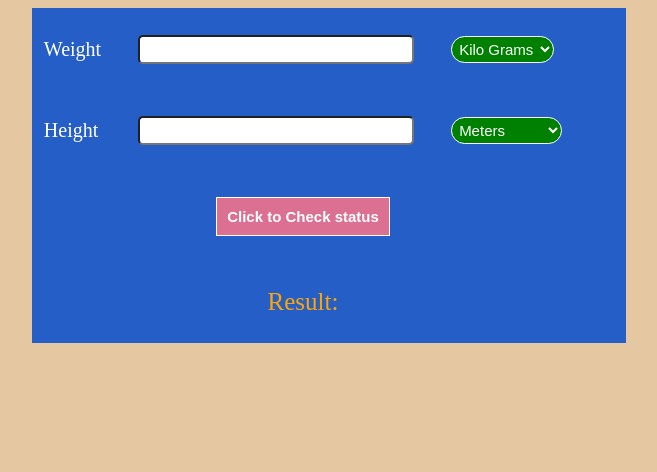
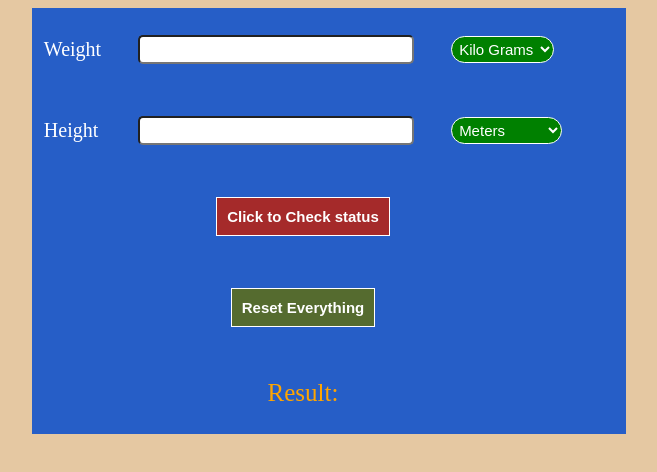
Before and after one commit to rishabh5197/bmi, a plain HTML site: page index.html in a window 1280 px wide. Shown: the whole page, without its empty margins (311-968 px from the left). Drawn offline with Linux system fonts and the light colour scheme.

Commit message:
Reset Added

```diff
--- a/BMI.js
+++ b/BMI.js
@@ -18,10 +18,15 @@
 
 window.onload = () => {
     let button = document.querySelector("#check");
-
+    let refresh1 = document.querySelector("#refresh");
     // Function for calculating BMI
     button.addEventListener("click", check);
+    refresh1.addEventListener("refresh", refreshPage);
 };
+
+function refreshPage(){
+    window.location.reload();
+}
 
 function check()
 {
--- a/index.html
+++ b/index.html
@@ -51,8 +51,13 @@
                 </select>
             </tr>
             <tr>
-                <td align="center" colspan="3"><input type="button"  id = "check" value="Click to Check status" style="padding:10px;background-color: palevioletred;font-size: 15px;color: white;border: 1px solid white;"><td>
+                <td align="center" colspan="3"><input type="button"  id = "check" value="Click to Check status" style="padding:10px;background-color: brown;font-size: 15px;color: white;border: 1px solid white;"><td>
            </tr>
+
+           <tr>
+                <td align="center" colspan="3"><input type="button"  onclick="refreshPage()" value="Reset Everything" style="padding:10px;background-color: darkolivegreen;font-size: 15px;color: white;border: 1px solid white;"><td>
+           </tr>
+
            <tr>
                 <td align="center" colspan="3" style="color:orange;font-size: 25px;">
                     <div id="div">Result:</div>
@@ -62,7 +67,7 @@
         </table>
     </div>
 
-
+<!-- <button type="submit" onClick="">Refresh Button</button> -->
 
 
 
```
Also changed, not shown: bmi-formula.png (added).
